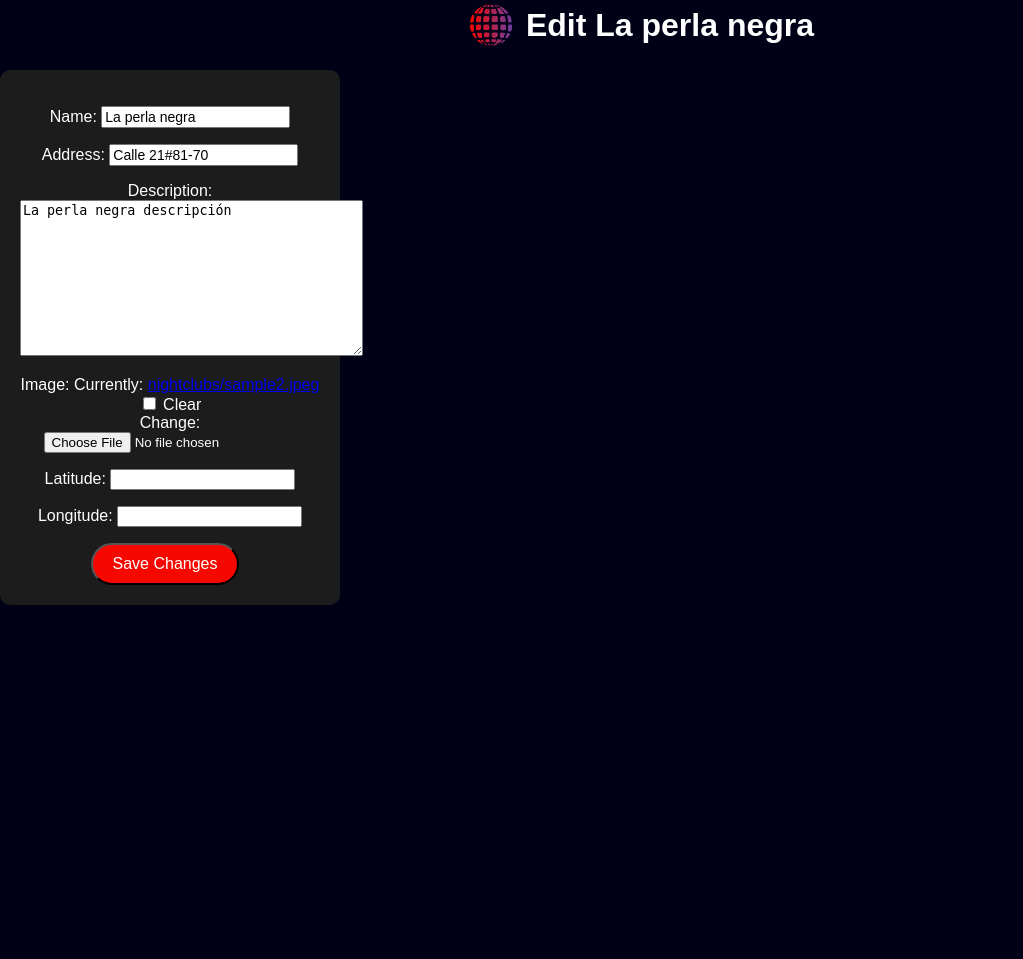
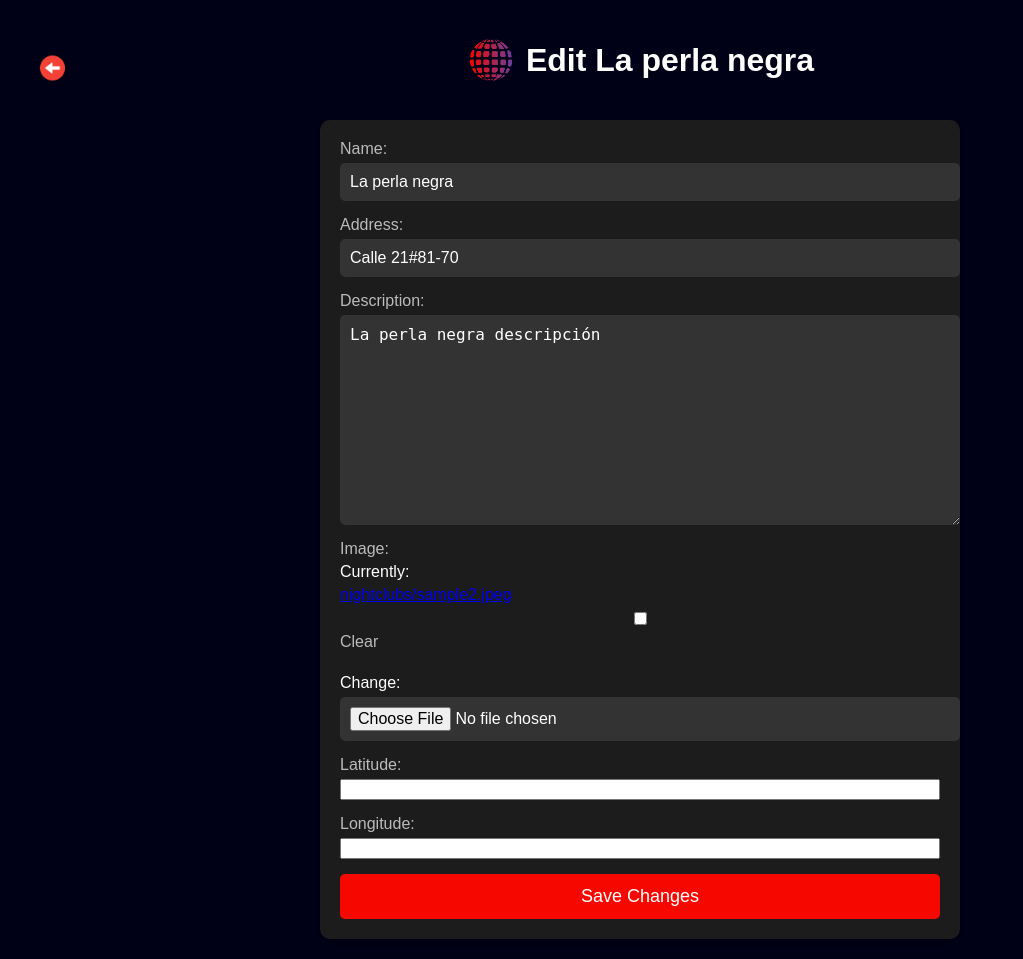
Before and after one commit to PabloBaezS/NightLife_TIS, a Django app: page /users/custom-admin/edit-nightclub/1/ in a window 1280 px wide. Shown: the whole page, without its empty margins (0-1023 px from the left). Before the commit the page ends 605 px from the top, so only its background shows below. Run offline with Django 4.2, Linux system fonts and the light colour scheme; a user stored in the database is signed in; data comes from the database, SQL or seed files in the repository.

Commit message:
Changes on forms and map view of the app

```diff
--- a/nightlife/users/forms.py
+++ b/nightlife/users/forms.py
@@ -4,7 +4,7 @@
 class NightClubForm(forms.ModelForm):
     class Meta:
         model = NightClub
-        fields = ['name', 'address', 'description', 'image']  # Adjust fields as needed
+        fields = ['name', 'address', 'description', 'image', 'latitude', 'longitude']
 
 class TicketForm(forms.ModelForm):
     class Meta:
--- a/nightlife/users/templates/users/edit_nightclub.html
+++ b/nightlife/users/templates/users/edit_nightclub.html
@@ -9,20 +9,157 @@
 </head>
 <body>
 
+    <!-- Header Section with Back Arrow -->
     <header class="header">
+        <div class="back-arrow">
+            <!-- Back Arrow Link -->
+            <a href="{% url 'admin-dashboard' %}"> <!-- Cambia 'nightclub-list' al nombre correcto de la vista para regresar -->
+                <img src="{% static 'images/back-arrow.png' %}" alt="Back" class="back-icon">
+            </a>
+        </div>
         <div class="logo-section">
             <img src="{% static 'images/logo.png' %}" alt="Logo" class="logo">
             <h1>Edit {{ nightclub.name }}</h1>
         </div>
     </header>
 
-    <div class="register-container">
-        <form method="POST" enctype="multipart/form-data">
+    <!-- Edit Form Container -->
+    <div class="edit-container">
+        <form method="POST" enctype="multipart/form-data" class="edit-form">
             {% csrf_token %}
-            {{ form.as_p }}
-            <button type="submit" class="auth-button red-button">Save Changes</button>
+
+            <div class="form-group">
+                {{ form.name.label_tag }}
+                {{ form.name }}
+            </div>
+
+            <div class="form-group">
+                {{ form.address.label_tag }}
+                {{ form.address }}
+            </div>
+
+            <div class="form-group">
+                {{ form.description.label_tag }}
+                {{ form.description }}
+            </div>
+
+            <div class="form-group">
+                {{ form.image.label_tag }}
+                {{ form.image }}
+            </div>
+
+            <!-- Latitude and Longitude Fields -->
+            <div class="form-group coordinates">
+                <label for="latitude">Latitude:</label>
+                {{ form.latitude }}
+            </div>
+
+            <div class="form-group coordinates">
+                <label for="longitude">Longitude:</label>
+                {{ form.longitude }}
+            </div>
+
+            <button type="submit" class="save-button">Save Changes</button>
         </form>
     </div>
 
+    <style>
+        /* General Styles */
+        body {
+            font-family: Arial, sans-serif;
+            background-color: #000117;
+            color: #fff;
+            display: flex;
+            flex-direction: column;
+            align-items: center;
+            padding: 20px;
+            margin: 0;
+        }
+
+        .header {
+            width: 100%;
+            display: flex;
+            align-items: center;
+            justify-content: center;
+            position: relative;
+            padding: 15px 0;
+            color: #F60800;
+        }
+
+        /* Back Arrow Positioning */
+        .back-arrow {
+            position: absolute;
+            left: 20px;
+            top: 50%;
+            transform: translateY(-50%);
+        }
+
+        .back-arrow img {
+            width: 25px;
+            height: 25px;
+        }
+
+        .edit-container {
+            width: 100%;
+            max-width: 600px;
+            background-color: #1c1c1c;
+            padding: 20px;
+            border-radius: 10px;
+            box-shadow: 0px 4px 8px rgba(0, 0, 0, 0.2);
+        }
+
+        .edit-form {
+            display: flex;
+            flex-direction: column;
+            gap: 15px;
+        }
+
+        .form-group {
+            display: flex;
+            flex-direction: column;
+            gap: 5px;
+        }
+
+        .form-group label {
+            font-size: 16px;
+            color: #bbb;
+        }
+
+        /* Input Fields */
+        .form-group input[type="text"],
+        .form-group input[type="file"],
+        .form-group textarea {
+            width: 100%;
+            padding: 10px;
+            border: none;
+            border-radius: 5px;
+            background-color: #333;
+            color: #fff;
+            font-size: 16px;
+        }
+
+        /* Coordinates Specific Styles */
+        .coordinates {
+            display: flex;
+            flex-direction: column;
+        }
+
+        /* Save Button */
+        .save-button {
+            background-color: #F60800;
+            color: white;
+            border: none;
+            padding: 12px;
+            border-radius: 5px;
+            font-size: 18px;
+            cursor: pointer;
+            transition: background-color 0.3s ease;
+        }
+
+        .save-button:hover {
+            background-color: #6B3FA0;
+        }
+    </style>
+
 </body>
 </html>
--- a/nightlife/users/views.py
+++ b/nightlife/users/views.py
@@ -82,13 +82,23 @@ def create_nightclub(request):
 def edit_nightclub(request, pk):
     nightclub = get_object_or_404(NightClub, pk=pk)
     if request.method == 'POST':
+        # Procesar el formulario con los datos enviados
         form = NightClubForm(request.POST, request.FILES, instance=nightclub)
         if form.is_valid():
+            # Guardar los cambios si el formulario es válido
             form.save()
-            return redirect('admin-dashboard')
+            # Redireccionar a una página (como el dashboard o el detalle de la discoteca)
+            return redirect('nightclub-detail',
+                            pk=nightclub.pk)  # Asegúrate de que 'nightclub-detail' es el nombre de la vista correcta
+        else:
+            print("Form errors:", form.errors)
     else:
+        # Crear el formulario con los datos existentes de la discoteca
         form = NightClubForm(instance=nightclub)
-    return render(request, 'users/edit_nightclub.html', {'form': form, 'nightclub': nightclub})
+
+    # Renderizar el formulario en la plantilla
+    return render(request, 'users/edit_nightclub.html',
+                  {'form': form, 'nightclub': nightclub})
 
 # Delete nightclub view
 @staff_member_required
```
